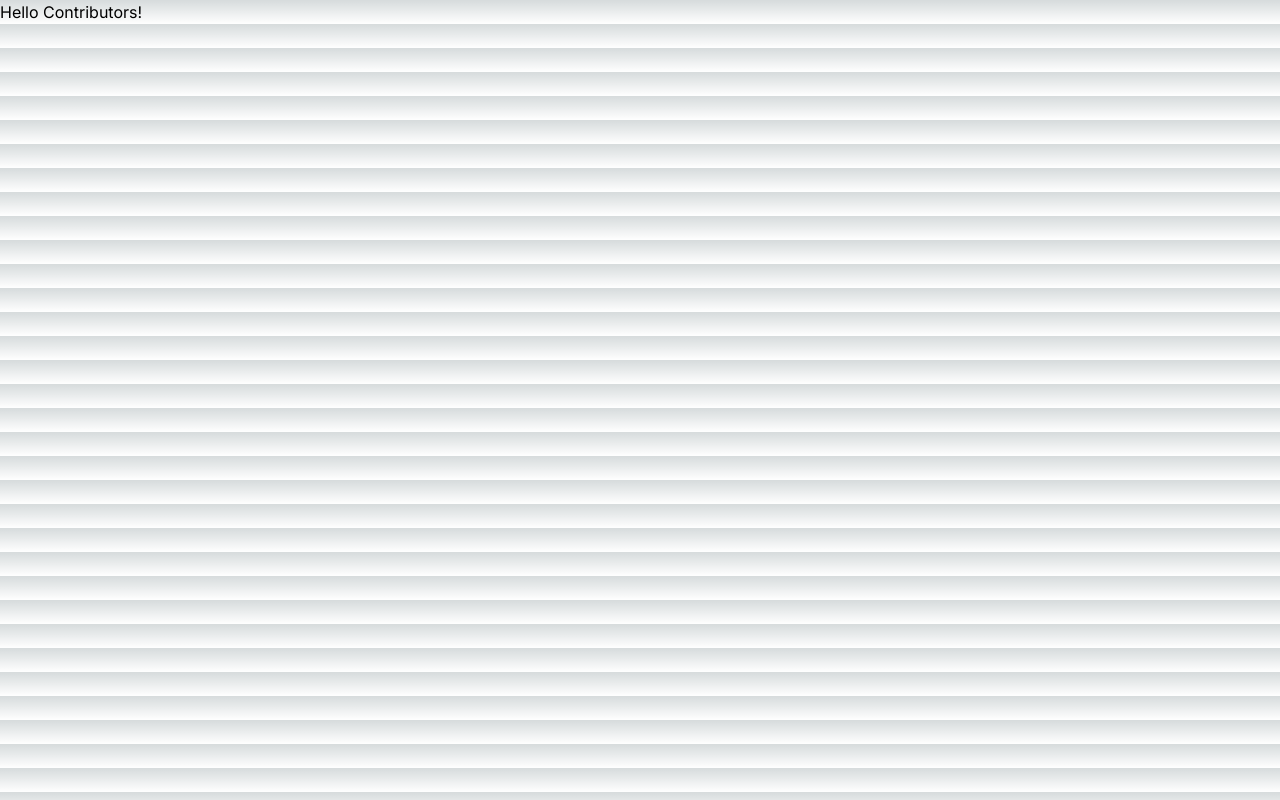
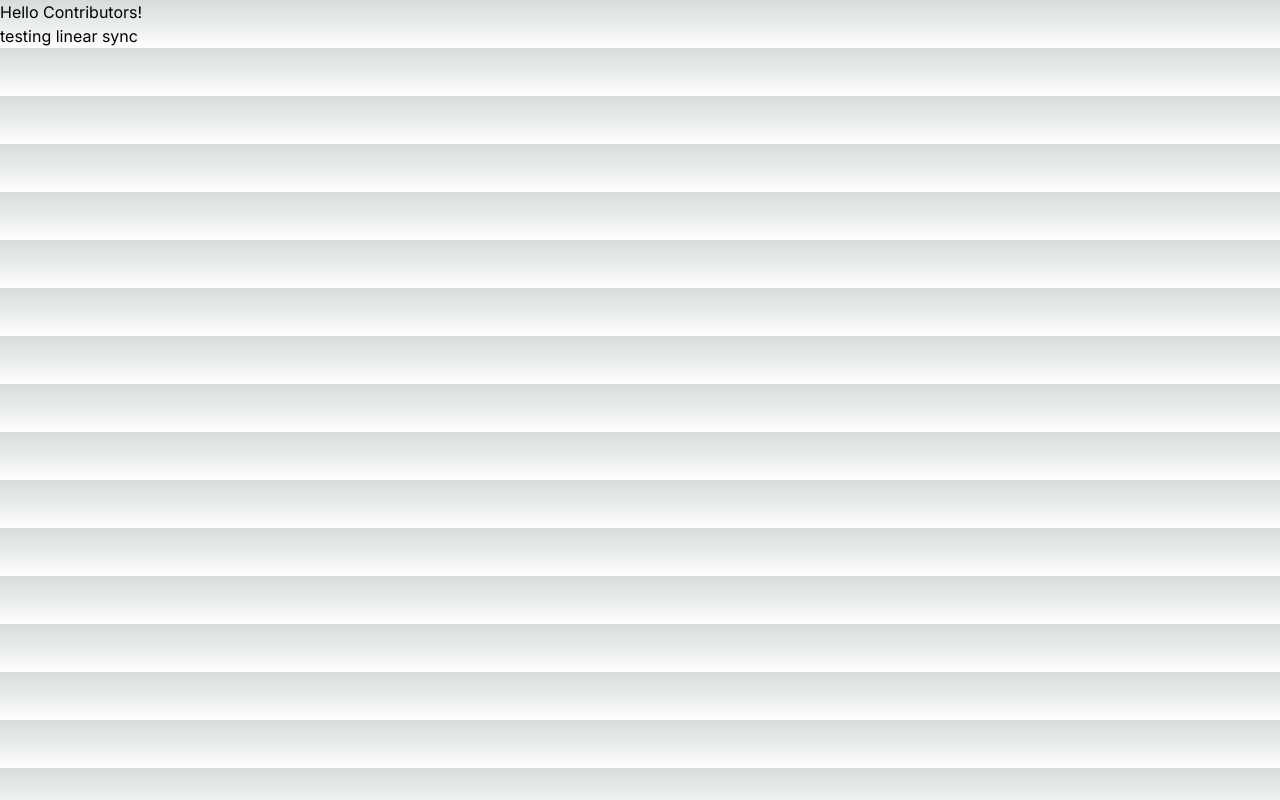
Before and after one commit to tonyjara/codefleet-website, a Next.js app: page / in a window 1280 px wide. Built offline with nearby package versions, Linux system fonts and the light colour scheme.

Commit message:
Bendrummond389/dev 14 test linear sync (#18)
* Update page.tsx

```diff
--- a/src/app/page.tsx
+++ b/src/app/page.tsx
@@ -3,6 +3,7 @@ export default function Home() {
     <main className="">
       <div>
         <h1>Hello Contributors!</h1>
+        <h2>testing linear sync</h2>
       </div>
     </main>
   );
```
